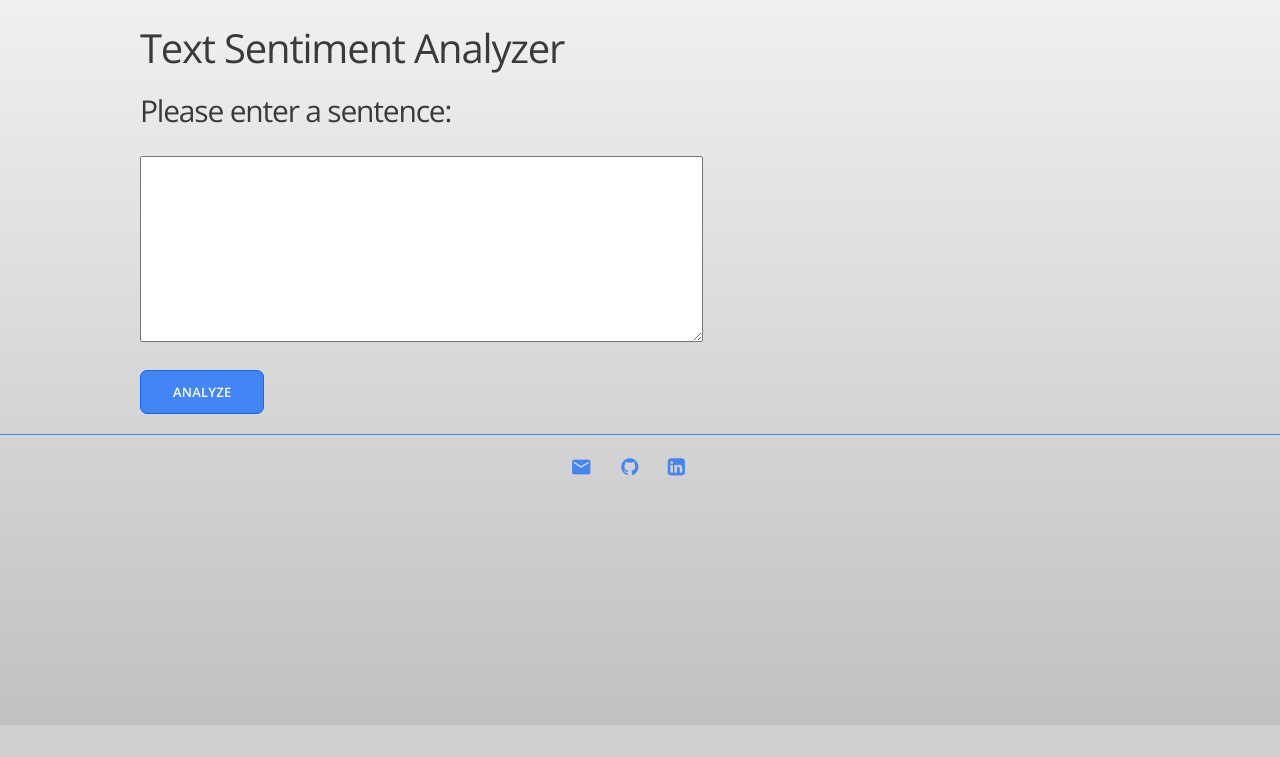
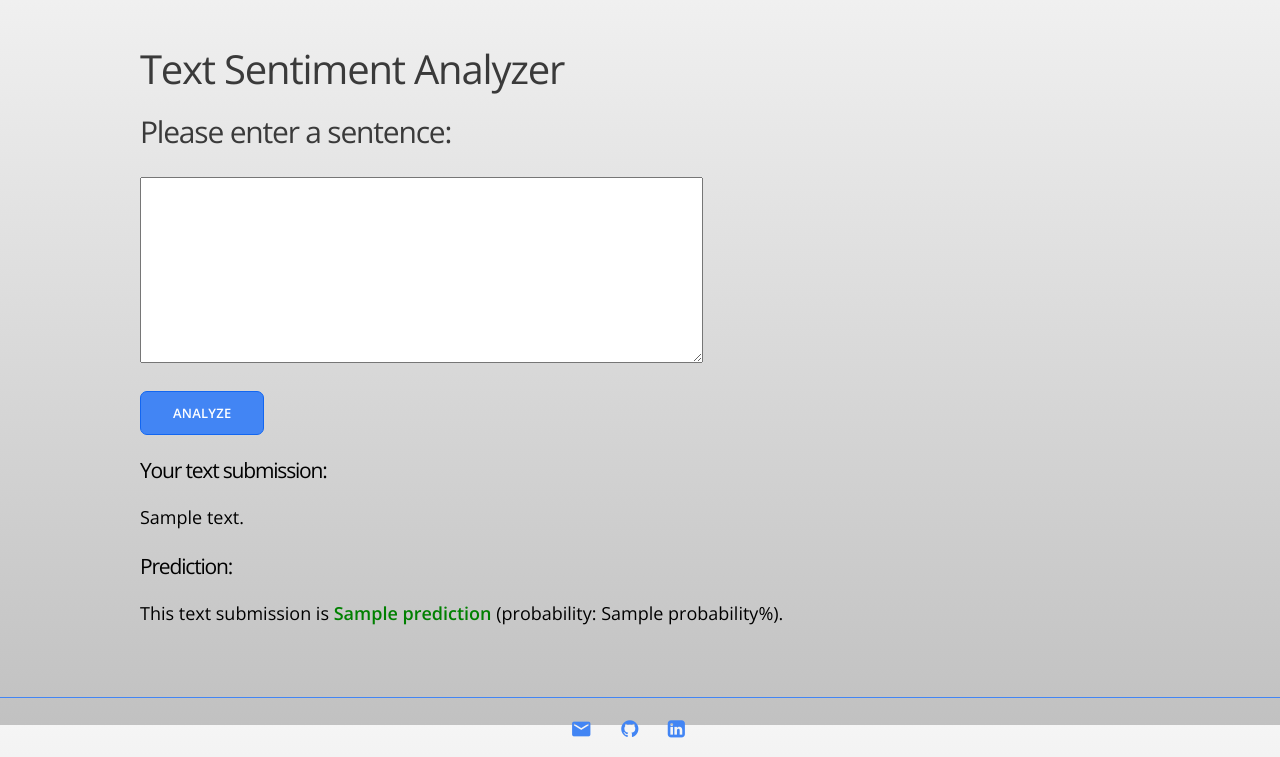
Before and after one commit to clfkenny/flask-practice, a Flask app: template templates/text_sentiment.html in a window 1280 px wide. Shown: the part 75-832 px from the top of the page. Before the commit the page ends 800 px from the top, so only its background shows below. Run offline with Flask 2, Linux system fonts and the light colour scheme; the template is opened without the code that fills it: values that come from a table or form of the project are taken from there, most other values are stand-ins (such as "Sample title", 1, 10 or a date in 2020); parts of the project's set-up code (start-up, migrations or seed data) failed here and were passed over; some libraries are stand-ins or nearby versions.

Commit message:
updating css

```diff
--- a/routes.py
+++ b/routes.py
@@ -71,10 +71,10 @@ def results():
     if request.method == 'POST' and form.validate():
         review = request.form['text_review']
         y, proba = classify(review)
-        return render_template('results.html',
+        return render_template('text_sentiment.html',
                                 content=review,
                                 prediction=y,
-                                probability=round(proba*100, 2))
+                                probability=round(proba*100, 2), form = form)
     return render_template('text_sentiment.html', form=form)
 
 
--- a/static/css/apps_index.css
+++ b/static/css/apps_index.css
@@ -7,7 +7,7 @@
 
 
 form div{
-  background:white;
+  background:var(--main-bg-color);
   height:30px;
   padding:20px 20px;
   box-shadow:2px 2px 5px grey;
--- a/static/js/text_sentiment.js
+++ b/static/js/text_sentiment.js
@@ -11,3 +11,18 @@ function changeColor(result) {
 }
 
 changeColor(result);
+
+function showPred(){
+	var pred = document.querySelector("div.pred_hide");
+	pred.style.display = "block";
+}
+
+function hidePred(){
+	var pred = document.querySelector("div.pred_hide");
+	var input = document.querySelector("div.input_text");
+	if(input.innerText == ""){
+		pred.style.display = "none";
+	}
+}
+
+hidePred()
--- a/templates/index.html
+++ b/templates/index.html
@@ -21,7 +21,7 @@
 
         <form action ="/digits">
         	<a href="/digits"><div>
-            <b> Digit Classifier</b>
+            <b> Handwritten Digit Recognizer</b>
             <p><i>Using a multinomial naive bayes classifier to determine whether your text input is positive or negative! This small project was made mainly to practice deploying web apps with a machine learning backend.</i></p>
           </div>
         </a>
--- a/templates/results.html
+++ b/templates/results.html
@@ -22,8 +22,9 @@
 	</div>
 
     	<script src="static/js/text_sentiment.js"></script>
-  </body>
+
     </div>
   </main>
+  </body>
 
 {% endblock %}
--- a/templates/text_sentiment.html
+++ b/templates/text_sentiment.html
@@ -1,6 +1,7 @@
 {% extends "layout.html" %}
 
 {% block content %}
+
   <main class="hero-section">
     <div class="container">
 
@@ -15,10 +16,26 @@
   {{ render_field(form.text_review, cols='60', rows='10') }}
   </div>
   <div>
-    <input type=submit value='Analyze' name='submit_btn'>
+    <input type=submit value='Analyze' name='submit_btn' onclick = "showPred()">
   </div>
 </form>
       </div>
+
+
+
+    <div class="container">
+  <h3>Your text submission:</h3>
+  <div class = "input_text">{{ content }}</div>
+
+  <h3>Prediction:</h3>
+  <div class = "pred_hide">This text submission is <strong>{{ prediction }}</strong>
+   (probability: {{ probability }}%).</div>
+
+
+      <script src="static/js/text_sentiment.js"></script>
+
+    </div>
+    <br> <br> <br>
 
 <!--       <div class="section-device">
         <img src="static/img/device.png">
```
Also changed, not shown: output.png.
